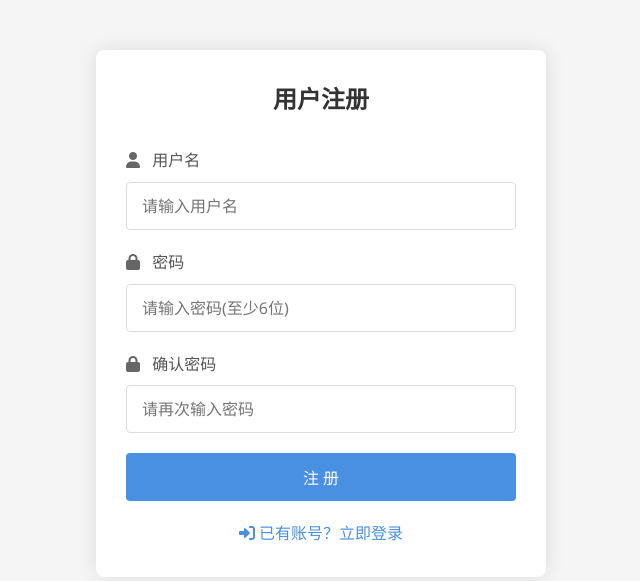
After one commit to ddddddij/-Flask-, a Flask app: page /register in a window 1280 px wide. The commit adds this page. Shown: the top 581 px of the page, without its empty margins (319-959 px from the left). Run offline with Flask 3, Linux system fonts and the light colour scheme.

Commit message:
添加注册功能

```diff
--- a/app.py
+++ b/app.py
@@ -1,4 +1,4 @@
-from flask import Flask, request, render_template, redirect, url_for, session, flash
+from flask import Flask, request, render_template, redirect, url_for, session, flash, jsonify
 import pymysql
 from pymysql.cursors import DictCursor
 import os
@@ -266,5 +266,62 @@ def delete_user(user_id):
             conn.close()
 
 
+@app.route('/register', methods=['GET', 'POST'])
+def register():
+    """注册页面"""
+    # 如果已登录，直接跳转到首页
+    if 'user_id' in session:
+        return redirect(url_for('index'))
+
+    if request.method == 'GET':
+        return render_template('register.html')
+
+    # 处理注册表单提交
+    username = request.form.get('username', '').strip()
+    password = request.form.get('password', '').strip()
+    confirm_password = request.form.get('confirm_password', '').strip()
+
+    # 验证输入
+    if not username or not password or not confirm_password:
+        return render_template('register.html', error='请填写所有字段')
+
+    if password != confirm_password:
+        return render_template('register.html', error='两次输入的密码不一致', username=username)
+
+    if len(password) < 6:
+        return render_template('register.html', error='密码长度至少为6位', username=username)
+
+    conn = None
+    try:
+        conn = get_db_connection()
+        with conn.cursor() as cursor:
+            # 检查用户名是否已存在
+            cursor.execute("SELECT id FROM userinfo WHERE username = %s", (username,))
+            if cursor.fetchone():
+                return render_template('register.html', error='用户名已存在', username=username)
+
+            # 插入新用户
+            cursor.execute(
+                "INSERT INTO userinfo (username, password) VALUES (%s, %s)",
+                (username, password)
+            )
+            conn.commit()
+
+            # 注册成功后自动登录
+            session['user_id'] = cursor.lastrowid
+            session['username'] = username
+
+            logger.debug(f"用户 {username} 注册并登录成功")
+            flash('注册成功！欢迎使用系统', 'success')
+            return redirect(url_for('index'))
+    except Exception as e:
+        logger.error(f"注册失败: {str(e)}", exc_info=True)
+        return render_template('register.html', error='注册失败，请稍后重试', username=username)
+    finally:
+        if conn:
+            conn.close()
+
+
+
 if __name__ == '__main__':
     app.run(debug=True)
--- a/static/css/style.css
+++ b/static/css/style.css
@@ -314,3 +314,20 @@ body {
 .alert i {
     margin-right: 8px;
 }
+
+/* 注册页面样式 - 与登录页面共用.login-container样式 */
+.register-link {
+    text-align: center;
+    margin-top: 20px;
+}
+
+.register-link a {
+    color: #4a90e2;
+    text-decoration: none;
+    transition: color 0.3s;
+}
+
+.register-link a:hover {
+    color: #3a7bc8;
+    text-decoration: underline;
+}
--- a/templates/login.html
+++ b/templates/login.html
@@ -19,7 +19,11 @@
             <i class="fas fa-exclamation-circle"></i> {{ error }}
         </div>
         {% endif %}
-
+        <div style="text-align: center; margin-top: 20px;">
+            <a href="{{ url_for('register') }}" style="color: #4a90e2; text-decoration: none;">
+        <i class="fas fa-user-plus"></i> 没有账号？立即注册
+            </a>
+        </div>
         <form action="{{ url_for('login') }}" method="POST" class="login-form">
             <div class="form-group">
                 <label for="username"><i class="fas fa-user"></i> 用户名</label>
--- /dev/null
+++ b/templates/register.html
@@ -0,0 +1,52 @@
+<!DOCTYPE html>
+<html lang="zh-CN">
+<head>
+    <meta charset="UTF-8">
+    <meta name="viewport" content="width=device-width, initial-scale=1.0">
+    <title>用户注册</title>
+    <link rel="stylesheet" href="{{ url_for('static', filename='css/style.css') }}">
+    <link rel="stylesheet" href="https://cdnjs.cloudflare.com/ajax/libs/font-awesome/6.0.0-beta3/css/all.min.css">
+</head>
+<body>
+    <div class="login-container">
+        <div class="login-header">
+
+            <h1>用户注册</h1>
+        </div>
+
+        {% if error %}
+        <div class="alert alert-danger">
+            <i class="fas fa-exclamation-circle"></i> {{ error }}
+        </div>
+        {% endif %}
+
+        <form action="{{ url_for('register') }}" method="POST" class="login-form">
+            <div class="form-group">
+                <label for="username"><i class="fas fa-user"></i> 用户名</label>
+                <input type="text" id="username" name="username" required
+                       placeholder="请输入用户名" value="{{ username or '' }}">
+            </div>
+
+            <div class="form-group">
+                <label for="password"><i class="fas fa-lock"></i> 密码</label>
+                <input type="password" id="password" name="password" required
+                       placeholder="请输入密码(至少6位)">
+            </div>
+
+            <div class="form-group">
+                <label for="confirm_password"><i class="fas fa-lock"></i> 确认密码</label>
+                <input type="password" id="confirm_password" name="confirm_password" required
+                       placeholder="请再次输入密码">
+            </div>
+
+            <button type="submit" class="login-btn">注 册</button>
+
+            <div style="text-align: center; margin-top: 20px;">
+                <a href="{{ url_for('login') }}" style="color: #4a90e2; text-decoration: none;">
+                    <i class="fas fa-sign-in-alt"></i> 已有账号？立即登录
+                </a>
+            </div>
+        </form>
+    </div>
+</body>
+</html>
```
